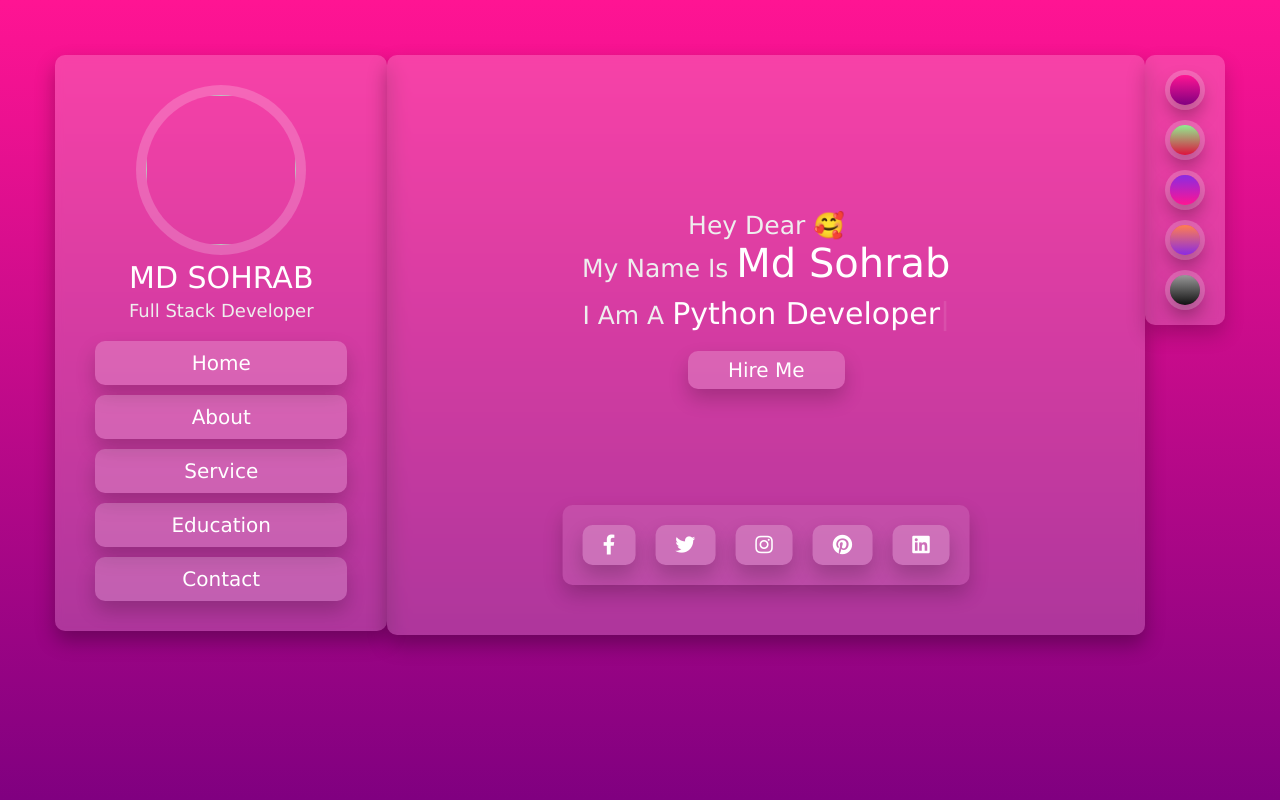
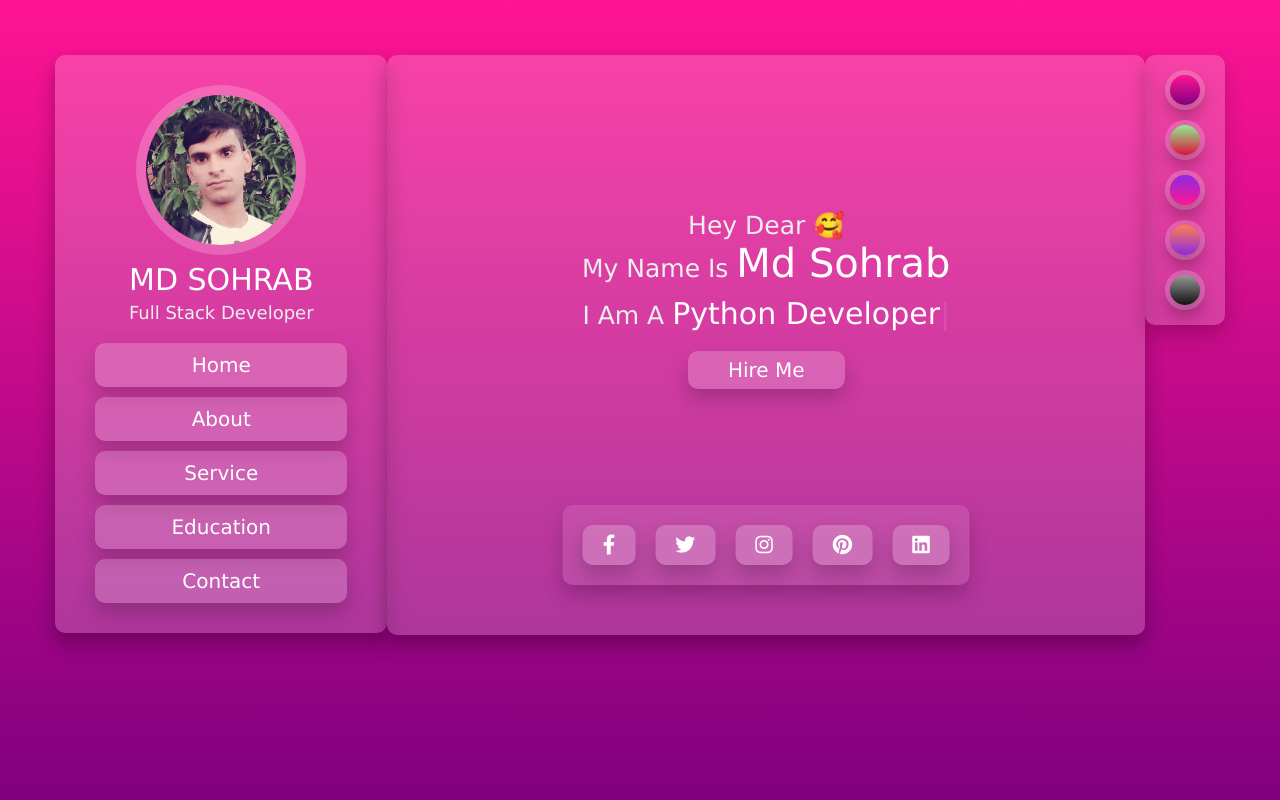
Before and after one commit to Azso-Coder-Pro/my-portfolio, a plain HTML site: page index.html in a window 1280 px wide. Drawn offline with nearby package versions, Linux system fonts and the light colour scheme.

Commit message:
Update index.html

```diff
--- a/index.html
+++ b/index.html
@@ -19,7 +19,7 @@
 <header>
 
     <div class="user">
-        <img src="images/profile.jpg" alt="">
+        <img src="profile.jpg" alt="">
         <h3 class="name">MD SOHRAB</h3>
         <p class="post">full stack developer</p>
     </div>
```
